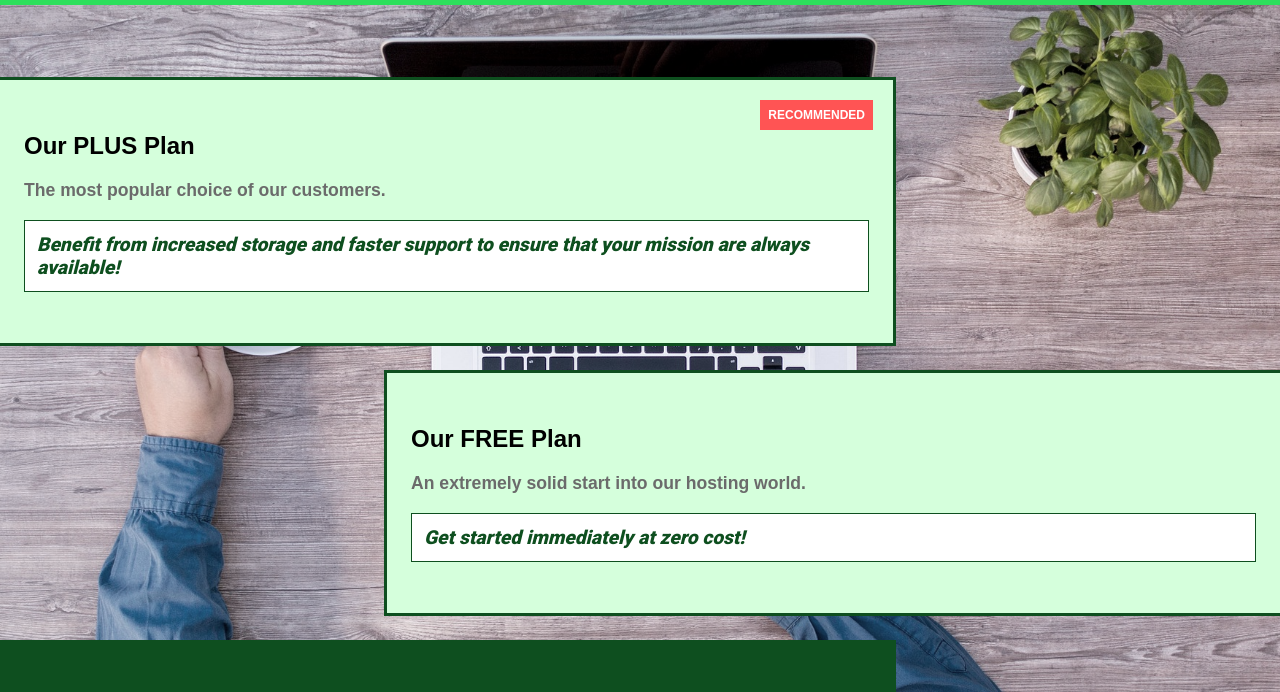
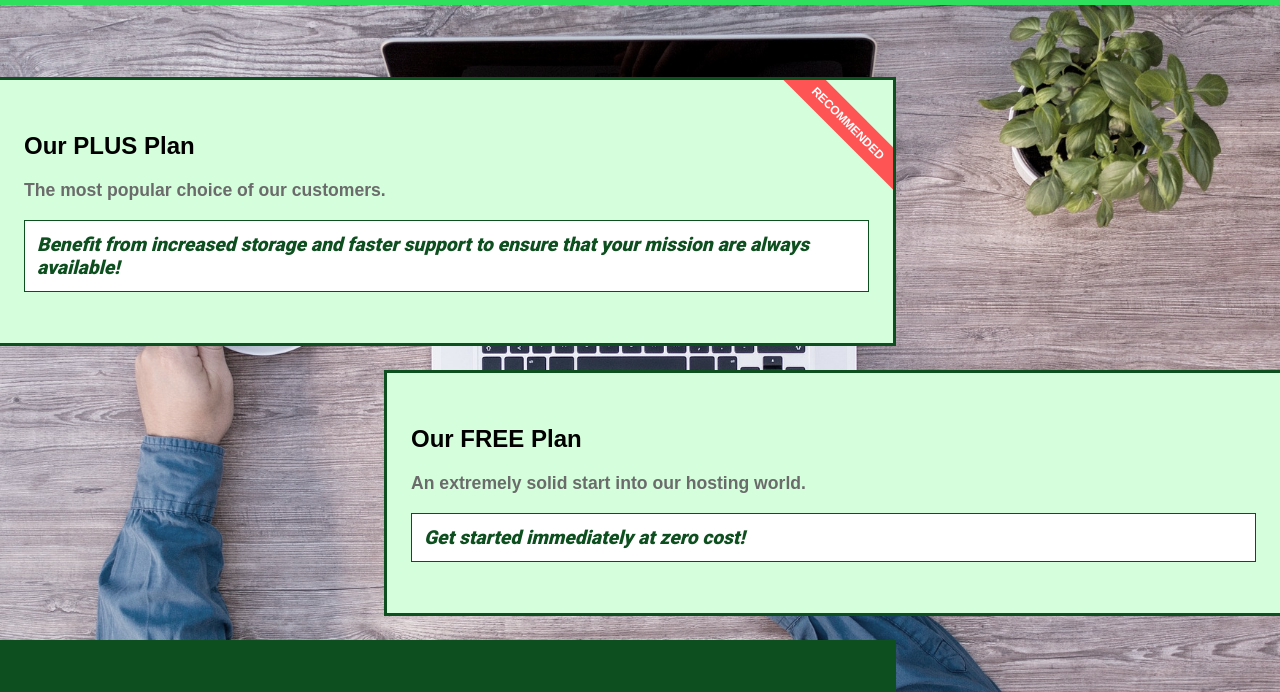
Before and after one commit to DimaKlimchuk/Hosting-Agency, a plain HTML site: page packages/index.html in a window 1280 px wide. Shown: the part 51-743 px from the top of the page. Drawn offline with Linux system fonts and the light colour scheme.

Commit message:
Adding transform to project

```diff
--- a/customers/customers.css
+++ b/customers/customers.css
@@ -9,11 +9,14 @@ main {
   width: 65%;
   max-width: 580px;
   box-shadow: 3px 3px 5px 3px rgba(0, 0, 0, 0.3);
+  transform: skew(20deg);
+  overflow: hidden;
 }
 
 .testimonial__image {
   width: 100%;
   vertical-align: top;
+  transform: skew(-20deg) scale(1.25);
 }
 
 .testimonial__info {
--- a/packages/packages.css
+++ b/packages/packages.css
@@ -18,6 +18,7 @@ main {
   padding: 2rem 1.5rem;
   border-left: none;
   position: relative;
+  overflow: hidden;
 }
 
 .plan__container:hover {
@@ -38,11 +39,15 @@ main {
   position: absolute;
   top: 0;
   right: 0px;
-  margin: 1.25rem;
+  margin: 0;
   font-size: 0.75rem;
   color: #fff;
   background-color: #ff5454;
   padding: 0.5rem;
+  transform: rotateZ(45deg) translate(3.5rem, -1rem);
+  transform-origin: center;
+  width: 12rem;
+  text-align: center;
 }
 
 .plan__description {
```
